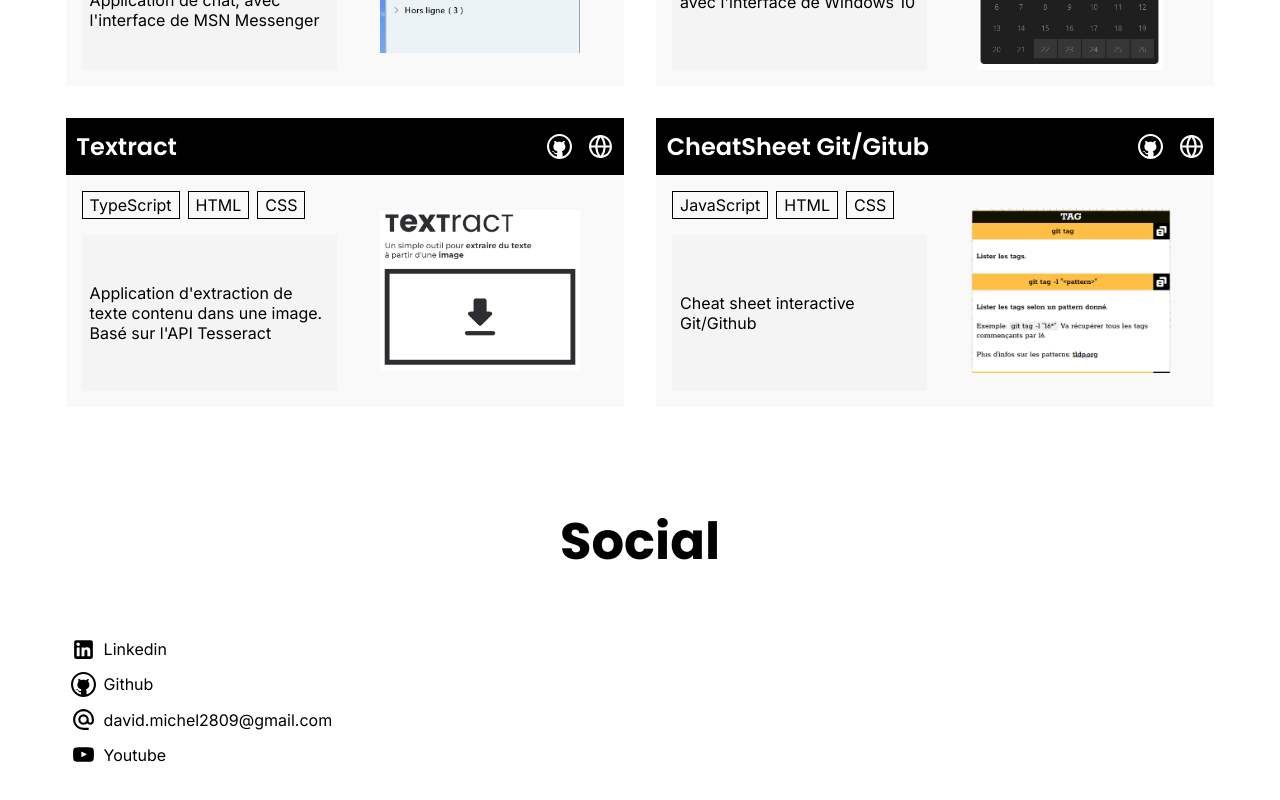
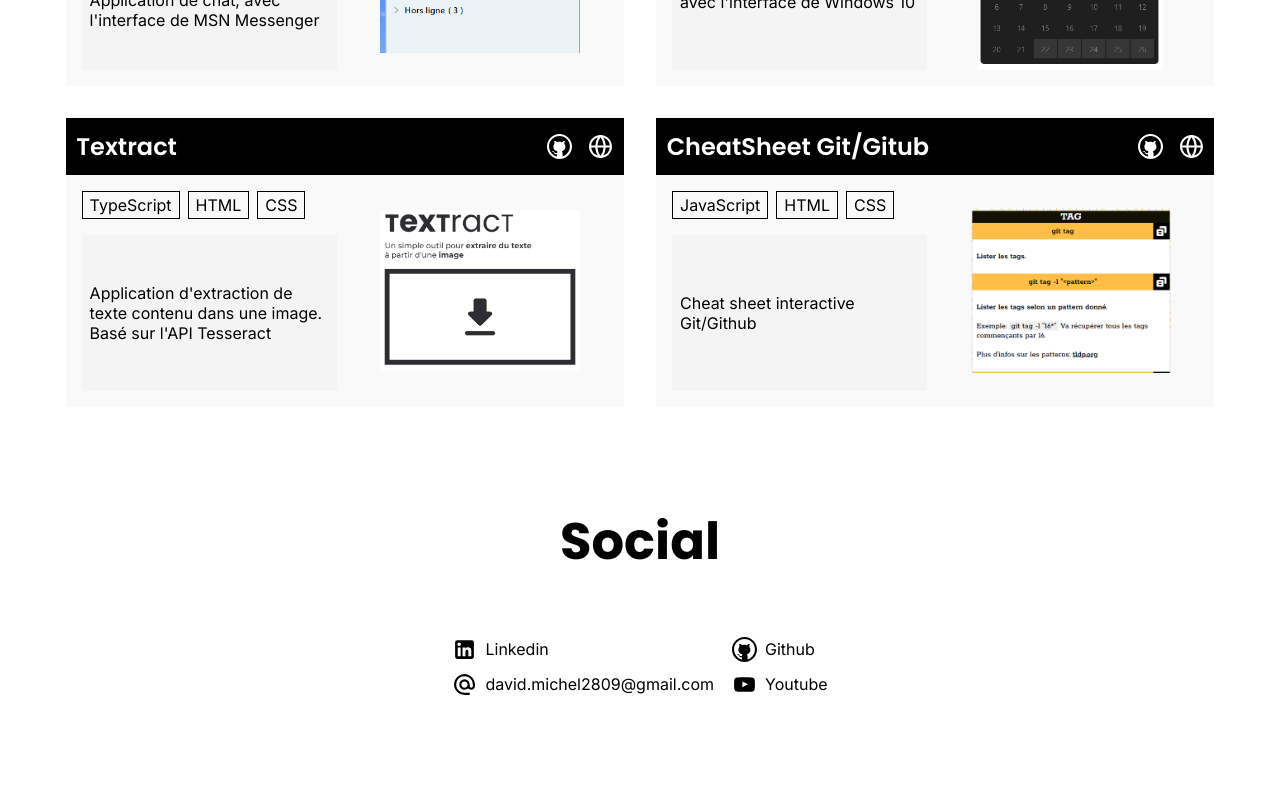
Before and after one commit to david-mi/portfolio, a Next.js app: page / in a window 1280 px wide. Shown: the part 932-1732 px from the top of the page. After the commit the page ends 1662 px from the top, so only its background shows below. Built offline with nearby package versions, Linux system fonts and the light colour scheme.

Commit message:
refacto/style: rework social links positioning

```diff
--- a/app/components/Social/Social.tsx
+++ b/app/components/Social/Social.tsx
@@ -7,6 +7,7 @@ function Social() {
     <footer className={styles.social}>
       <h3>Social</h3>
 
+      <div className={styles.links}>
         <Link
           className={styles.link}
           href="https://www.linkedin.com/in/david-michel-073b31222/"
@@ -45,6 +46,7 @@ function Social() {
           <YoutubeIcon className={styles.svg} />
           <p>Youtube</p>
         </Link>
+      </div>
     </footer>
   );
 }
--- a/app/components/Social/social.module.css
+++ b/app/components/Social/social.module.css
@@ -2,6 +2,16 @@
   display: flex;
   flex-direction: column;
   gap: calc(var(--gap) / 4);
+
+  & .links {
+    display: grid;
+    grid-template-rows: auto auto;
+    grid-template-columns: auto auto;
+    /* grid-template-columns: repeat(auto-fit, minmax(50%, 1fr)); */
+    justify-items: flex-start;
+    justify-content: center;
+    gap: calc(var(--gap) / 4);
+  }
 
   & .link {
     position: relative;
```
Lines whose indentation alone changed are shown as unchanged.
